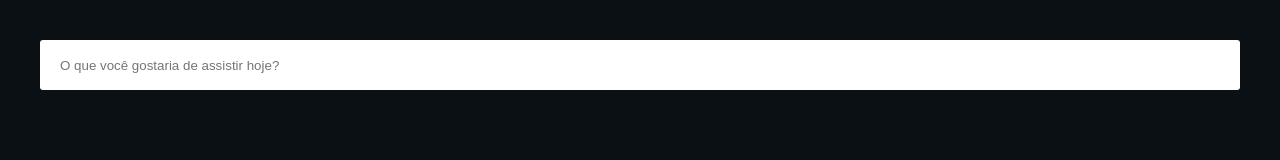
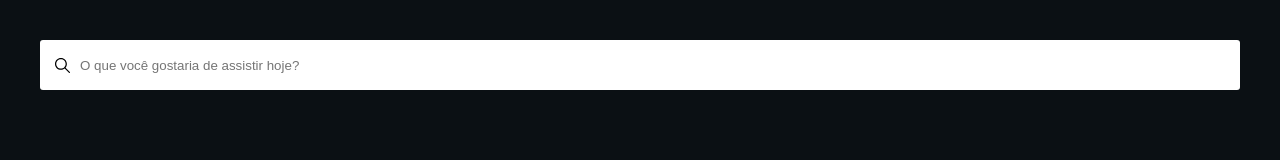
Before and after one commit to matheusdecleve/gal-movies, a React (Create React App) app: page / in a window 1280 px wide. Shown: the top 160 px of the page. Built offline with nearby package versions, Linux system fonts and the light colour scheme.

Commit message:
Atualizações

```diff
--- a/src/App.js
+++ b/src/App.js
@@ -1,5 +1,4 @@
 import React, { useState } from "react";
-
 import Search from "./components/Search";
 import MovieList from "./components/MovieList";
 
--- a/src/components/InfoModal/index.js
+++ b/src/components/InfoModal/index.js
@@ -105,7 +105,7 @@ const InfoModal = (props) => {
           {infoMovie.Poster === "N/A" ? (
             <img src={DefaultImage} alt="Capa do filme" title="Imagem não disponível" />
           ) : (
-            <img src={infoMovie.Poster} alt={infoMovie.Title} title={infoMovie.Title} />
+            <img src={infoMovie.Poster} alt="Capa do filme" title={infoMovie.Title} />
           )}
         </div>
       </div>}
--- a/src/components/Movie/_style.scss
+++ b/src/components/Movie/_style.scss
@@ -45,7 +45,7 @@
     position: absolute;
     top: 20px;
     right: 20px;
-    }
+  }
 
   button {
     visibility: hidden;
--- a/src/components/Movie/index.js
+++ b/src/components/Movie/index.js
@@ -1,16 +1,13 @@
 import React, { useState } from "react";
-import { FaHeart, FaArrowRight } from "react-icons/fa";
-
+import { FaHeart } from "react-icons/fa";
 import DefaultImage from '../../assets/defaultimage.jpg';
 
 const Movie = (props) => {
   const { imdbID, Title, Poster, Year } = props.movie;
 
-  const [loved, setLoved] = useState(localStorage.getItem(imdbID));
+  const [loved, setLoved] = useState(localStorage.getItem(imdbID) !== null ? true : false);
 
   const loveThisPost = () => {
-    let heartButton = document.getElementById(imdbID);
-
     if (loved) {
       localStorage.removeItem(imdbID);
       setLoved(false);
@@ -26,10 +23,10 @@ const Movie = (props) => {
 
   return (
     <div className="movie">
-      {Poster === "N/A" ? (
-        <img src={DefaultImage} alt="" />
+      {Poster === "N/A" || "" ? (
+        <img src={DefaultImage} alt="Capa do filme" title="Imagem não disponível" />
       ) : (
-        <img src={Poster} alt="" />
+        <img src={Poster} alt="Capa do filme" title={Title} />
       )}
       <div className="movie__content">
         <b>{Title}</b>
@@ -42,7 +39,7 @@ const Movie = (props) => {
       </button>
       <button
         type="button"
-        className={`heart heart--${loved ? true : false}`}
+        className={`heart heart--${loved}`}
         id={imdbID}
         onClick={() => loveThisPost()}>
         <FaHeart />
--- a/src/components/MovieList/index.js
+++ b/src/components/MovieList/index.js
@@ -1,5 +1,4 @@
 import React, { useState } from 'react';
-
 import Movie from '../Movie';
 import InfoModal from "../InfoModal";
 
--- a/src/components/Search/_style.scss
+++ b/src/components/Search/_style.scss
@@ -7,9 +7,15 @@
     border: 0;
     border-radius: $borderRadius;
 
+    background-image: url('../../assets/search.svg');
+    background-size: 15px;
+    background-repeat: no-repeat;
+    background-position: left;
+    background-position-x: 15px;
+
     &[type="text"] {
       width: 100%;
-      padding: 5px 20px;
+      padding: 5px 40px;
     }
   }
 }
--- a/src/components/Search/index.js
+++ b/src/components/Search/index.js
@@ -1,6 +1,5 @@
 import React, { useState } from "react";
 import axios from "axios";
-
 import Loader from '../Loader';
 
 const Search = (props) => {
@@ -16,9 +15,10 @@ const Search = (props) => {
       .get(`http://www.omdbapi.com/?s=${search}&apikey=517a0b64&`)
       .then((res) => {
         res.data.Search ? props.data(res.data.Search) : props.data([]);
-        setLoading(false);
+        setSearch("");
       });
-    setSearch("");
+
+    setLoading(false);
   }
 
   if(loading) {
```
Also changed, not shown: src/assets/search.svg (added).
